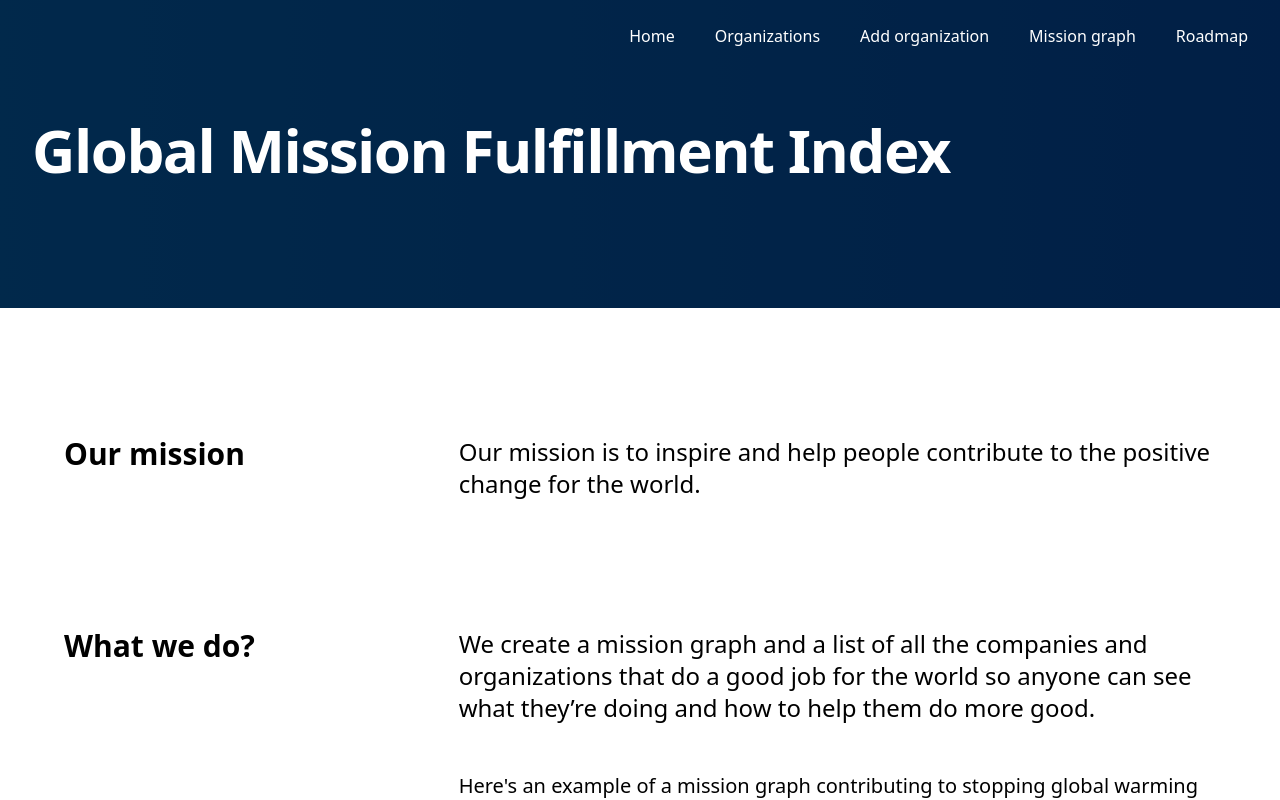
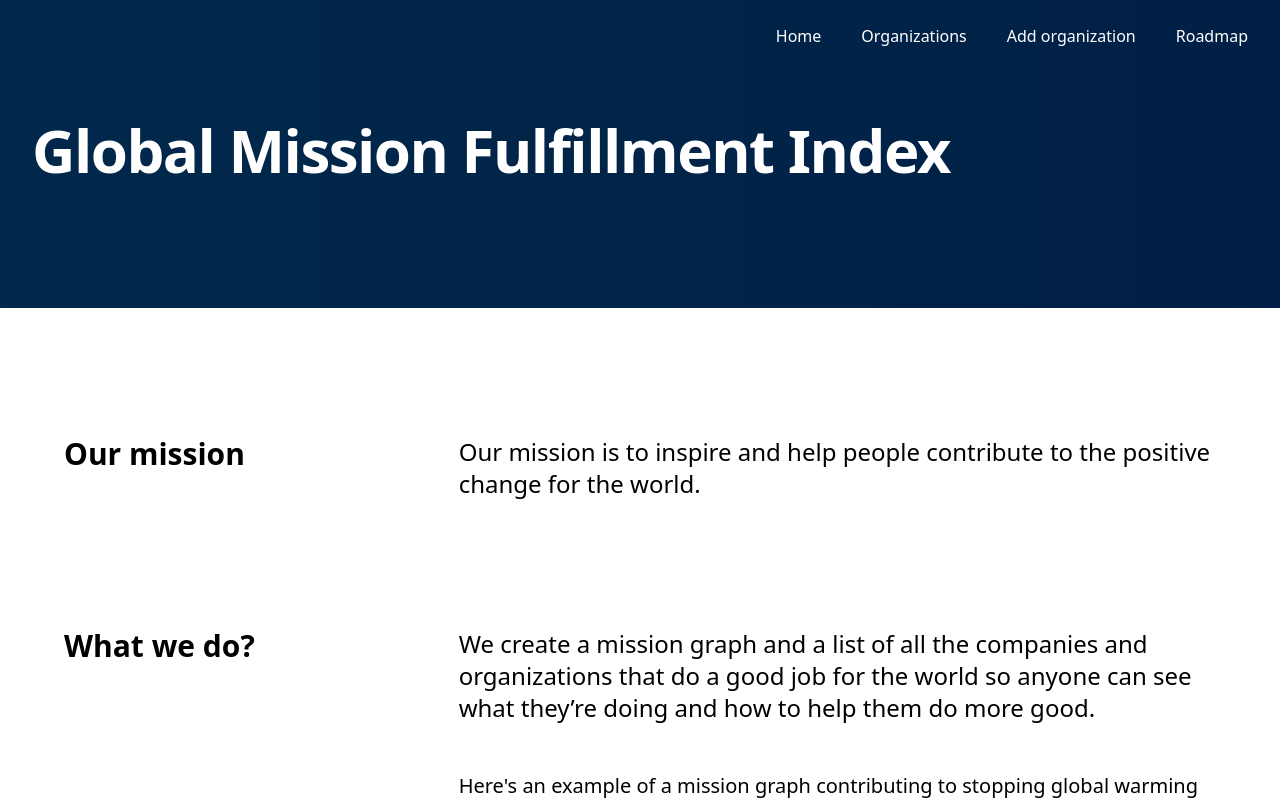
Before and after one commit to kuklatech/gmfi, a Next.js app: page / in a window 1280 px wide. Shown: the top 800 px of the page. Built offline with nearby package versions, Linux system fonts and the light colour scheme.

Commit message:
fix: hide mission graph for now as it's not done yet

```diff
--- a/components/basic-layout.tsx
+++ b/components/basic-layout.tsx
@@ -8,7 +8,7 @@ const navigation = [
   { name: "Home", href: "/" },
   { name: "Organizations", href: "/organizations" },
   { name: "Add organization", href: "/organizations/add" },
-  { name: "Mission graph", href: "/mission" },
+  // { name: "Mission graph", href: "/mission" },
   { name: "Roadmap", href: "/roadmap" },
 ]
 const footerNavigation = {
```
